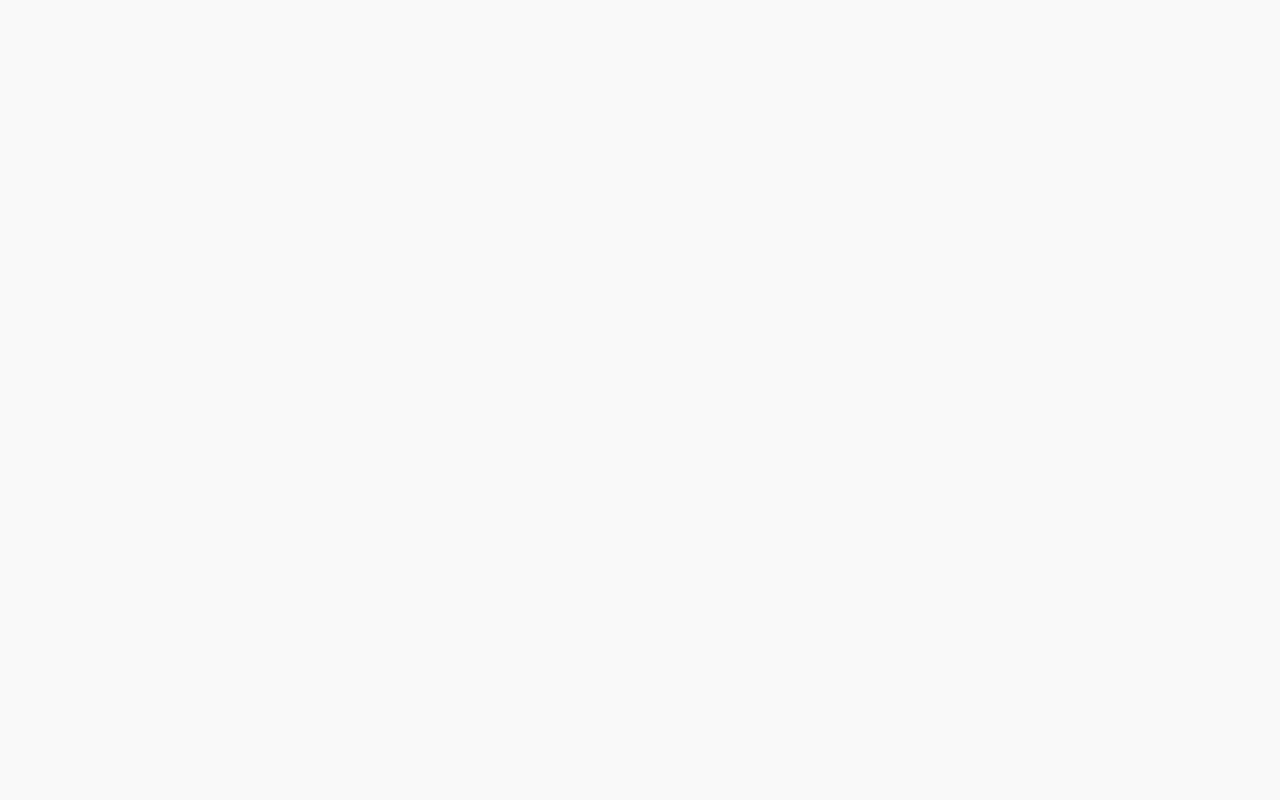
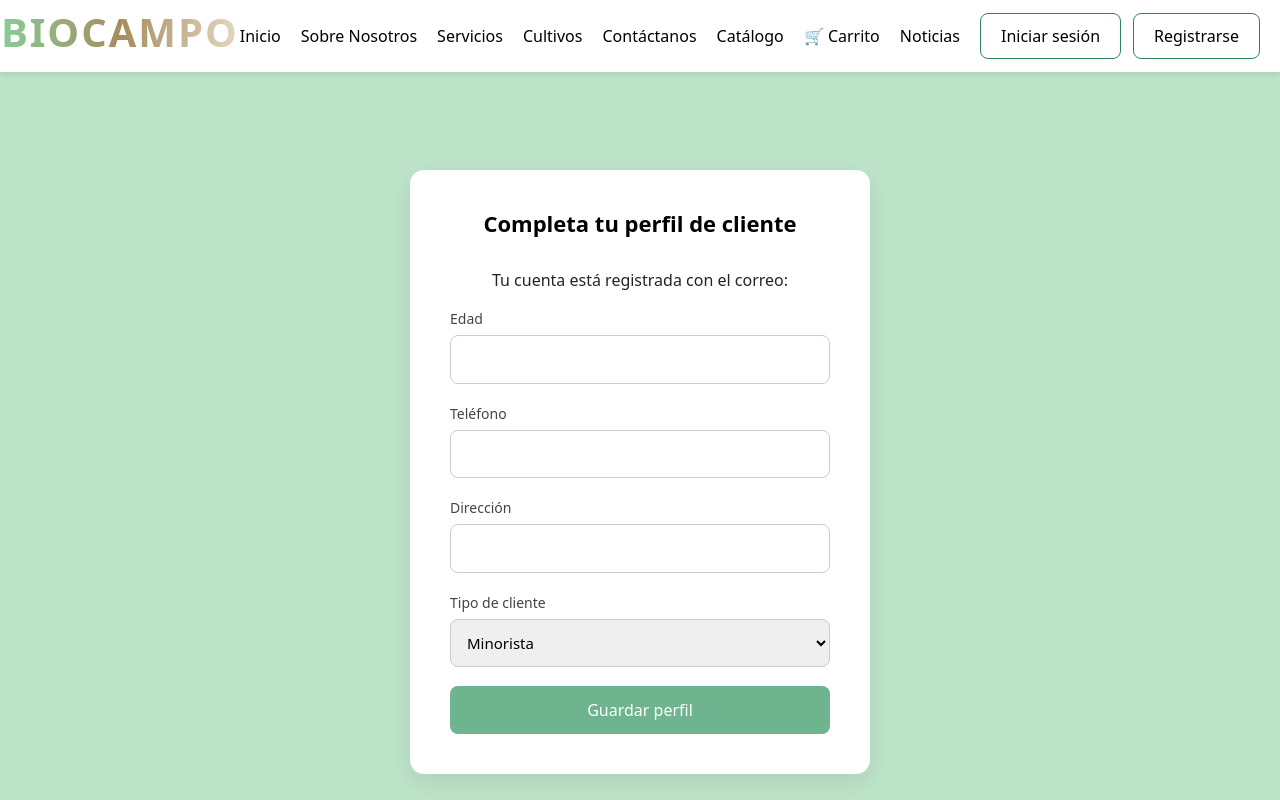
Before and after one commit to Cristian04-gif/Proyecto-Desarrollo-Web-Integrado, a React (Vite) app in the folder Frontend/: page /register-client in a window 1280 px wide. Before the commit this address had no page. Shown: the top 800 px of the page. Built offline with nearby package versions, Linux system fonts and the light colour scheme; what @mercadopago/sdk-react would draw is missing.

Commit message:
logica,diseño y estructura para el flujo de pago

```diff
--- a/Frontend/src/App.jsx
+++ b/Frontend/src/App.jsx
@@ -13,6 +13,7 @@ import Exploracion from './pages/tecnologia/Exploracion';
 import Sensores from './pages/tecnologia/Sensores';
 import Precision from './pages/tecnologia/Precision';
 import NewsPage from './pages/NewsPage';
+import RegisterClientPage from './pages/RegisterClientPage';
 
 import { CartProvider } from './pages/cartContext';
 
@@ -24,6 +25,7 @@ function App() {
           <Route path="/" element={<HomePage />} />
           <Route path="/login" element={<LoginPage />} />
           <Route path="/register" element={<RegisterPage />} />
+          <Route path="/register-client" element={<RegisterClientPage />} />
           <Route path="/catalogo" element={<CatalogPage />} />
           <Route path="/carrito" element={<CartPage />} />
           <Route path="/tecnologia/mapeo" element={<Mapeo />} />
--- a/Frontend/src/Components/MercadoPago.jsx
+++ b/Frontend/src/Components/MercadoPago.jsx
@@ -2,7 +2,7 @@ import React, { useEffect, useState } from 'react';
 import { initMercadoPago, Wallet } from '@mercadopago/sdk-react';
 import { crearPago } from '../Service/pago'
 
-initMercadoPago('APP_USR-f621e718-bb03-42f4-83c0-cc29dec0ffd6');
+initMercadoPago('APP_USR-04798869-a63e-489b-9884-027d4f456d8d');
 const App = () => {
     const [preferenceId, setPreferenceId] = useState('');
     const [error, setError] = useState('');
--- a/Frontend/src/Service/pago.js
+++ b/Frontend/src/Service/pago.js
@@ -1,18 +1,29 @@
-const API = "http://localhost:8080/api/pago"
-const email = localStorage.getItem("user")
-const token = localStorage.getItem("token")
+const API = "http://localhost:8080/api/pago";
+const token = localStorage.getItem("token");
+
 export async function crearPago(detailsSale) {
-    const detalles = JSON.parse(detailsSale)
-    const carrito = detalles.map(item => ({
-        product: { "productId": item.productId },
-        quantity: item.qty
-    }))
-    console.log(detalles)
-    const res = await fetch(API, {
-        method: 'POST',
-        headers: { "Content-Type": "application/json", Authorization: `Bearer ${token}` },
-        body: JSON.stringify({ email: email, details: carrito })
-    })
-    if (!res.ok) throw new Error("No se pudo hacer la coneccion con el API de pago")
-    return res.json();
+  const user = JSON.parse(localStorage.getItem("user"));
+  const email = user.email;
+
+  const detalles = JSON.parse(detailsSale);
+
+  const carrito = detalles.map(item => ({
+    product: { productId: item.productId },
+    quantity: item.qty,
+    subTotal: item.price * item.qty
+  }));
+
+  console.log("Payload enviado:", { email, details: carrito });
+
+  const res = await fetch(API, {
+    method: 'POST',
+    headers: {
+      "Content-Type": "application/json",
+      "Authorization": `Bearer ${token}`
+    },
+    body: JSON.stringify({ email, details: carrito })
+  });
+
+  if (!res.ok) throw new Error("No se pudo hacer la conexión con el API de pago");
+  return res.json();
 }
--- a/Frontend/src/pages/CartPage.jsx
+++ b/Frontend/src/pages/CartPage.jsx
@@ -1,16 +1,44 @@
 import { useCart } from '../services/useCart';
 import "../styles/cartStyles.css";
-import MercadoPago from '../components/MercadoPago'
+import MercadoPago from '../components/MercadoPago';
+import { getEmail } from '../services/authService';   // ✅ quitamos getRole
+import { customerService } from '../services/customerService';
+import { useState, useEffect } from 'react';
 
 export default function CartPage() {
   const { cartItems, removeItem, clearCart } = useCart();
+  const [isClient, setIsClient] = useState(false);
+  const [loading, setLoading] = useState(true);
 
   const total = cartItems.reduce((sum, item) => sum + item.price * item.qty, 0);
 
-  const handleCheckout = () => {
-    alert("Compra finalizada");
-    clearCart();
-  };
+  useEffect(() => {
+    async function checkClient() {
+      const email = getEmail();
+
+      console.log("Email obtenido:", email);
+
+      if (!email) {
+        setIsClient(false);
+        setLoading(false);
+        return;
+      }
+
+      try {
+        const { exists } = await customerService.existsByEmail(email);
+        console.log("¿Cliente existe?", exists);
+        setIsClient(exists);
+      } catch (err) {
+        console.error("Error verificando cliente:", err);
+        setIsClient(false);
+      } finally {
+        setLoading(false);
+      }
+    }
+    checkClient();
+  }, []);
+
+  console.log("Render -> isClient:", isClient, "loading:", loading);
 
   return (
     <div className="cart-page">
@@ -51,8 +79,28 @@ export default function CartPage() {
 
           <div className="cart-summary">
             <div className="cart-actions">
-              <button className="cart-clear-btn" onClick={clearCart}>Vaciar carrito</button>
-              <MercadoPago></MercadoPago>
+              <button className="cart-clear-btn" onClick={clearCart}>
+                Vaciar carrito
+              </button>
+
+              {/* Mostrar MercadoPago solo si es cliente */}
+              {loading ? (
+                <p>Cargando validación...</p>
+              ) : isClient ? (
+                <MercadoPago />
+              ) : (
+                <>
+                  <p className="warning">
+                    Debes completar tu perfil de cliente para pagar
+                  </p>
+                  <button
+                    className="cart-register-btn"
+                    onClick={() => window.location.href = "/register-client"}
+                  >
+                    Completar perfil de cliente
+                  </button>
+                </>
+              )}
             </div>
             <div className="cart-total">
               Total: S/ {total.toFixed(2)}
--- /dev/null
+++ b/Frontend/src/pages/RegisterClientPage.jsx
@@ -0,0 +1,118 @@
+import React, { useState } from "react";
+import { getEmail } from "../services/authService";
+import { customerService } from "../services/customerService";
+import "../styles/registerClient.css";
+
+export default function RegisterClientPage() {
+  const email = getEmail();
+  const [form, setForm] = useState({
+    edad: "",
+    telefono: "",
+    direccion: "",
+    tipo: "MINORISTA",
+  });
+  const [message, setMessage] = useState("");
+
+  const handleChange = (e) => {
+    const { name, value } = e.target;
+    setForm({ ...form, [name]: value });
+  };
+
+  const handleSubmit = async (e) => {
+    e.preventDefault();
+    try {
+      // ✅ enviar el objeto con "user.email"
+      await customerService.createCustomer({
+        age: form.edad,
+        phone: form.telefono,
+        address: form.direccion,
+        type: form.tipo,
+        user: { email }
+      });
+
+      setMessage("Perfil de cliente creado correctamente. Ahora puedes comprar.");
+      setTimeout(() => {
+        window.location.href = "/carrito"; // usa la ruta definida en App.jsx
+      }, 2000);
+    } catch (err) {
+      console.error(err);
+      setMessage("Error al crear perfil de cliente. Intenta de nuevo.");
+    }
+  };
+
+  return (
+    <div className="register-client-wrapper">
+      <div className="register-client-box">
+        <h2 className="register-client-title">Completa tu perfil de cliente</h2>
+        <p>Tu cuenta está registrada con el correo: <strong>{email}</strong></p>
+
+        <form onSubmit={handleSubmit} className="register-client-form">
+          <div className="register-client-field">
+            <label className="register-client-label">Edad</label>
+            <input
+              type="number"
+              name="edad"
+              className="register-client-input"
+              value={form.edad}
+              onChange={handleChange}
+              required
+            />
+          </div>
+
+          <div className="register-client-field">
+            <label className="register-client-label">Teléfono</label>
+            <input
+              type="tel"
+              name="telefono"
+              className="register-client-input"
+              value={form.telefono}
+              onChange={handleChange}
+              required
+            />
+          </div>
+
+          <div className="register-client-field">
+            <label className="register-client-label">Dirección</label>
+            <input
+              type="text"
+              name="direccion"
+              className="register-client-input"
+              value={form.direccion}
+              onChange={handleChange}
+              required
+            />
+          </div>
+
+          <div className="register-client-field">
+            <label className="register-client-label">Tipo de cliente</label>
+            <select
+              name="tipo"
+              className="register-client-select"
+              value={form.tipo}
+              onChange={handleChange}
+            >
+              <option value="MINORISTA">Minorista</option>
+              <option value="MAYORISTA">Mayorista</option>
+            </select>
+          </div>
+
+          <button type="submit" className="register-client-button">
+            Guardar perfil
+          </button>
+        </form>
+
+        {message && (
+          <p
+            className={`register-client-message ${
+              message.includes("Error")
+                ? "register-client-error"
+                : "register-client-success"
+            }`}
+          >
+            {message}
+          </p>
+        )}
+      </div>
+    </div>
+  );
+}
--- a/Frontend/src/services/authService.js
+++ b/Frontend/src/services/authService.js
@@ -28,21 +28,27 @@ async function handleResponse(res, defaultMsg) {
 
 // ==================== AUTH ====================
 export async function login(correo, contraseña) {
-  //const params = new URLSearchParams({ email, contraseña });
   const res = await fetch(`${API_URL}/login`, {
-    method: 'POST', headers: {
-      'Content-Type': 'application/json'
-    }, body: JSON.stringify({ email: correo, password: contraseña })
+    method: 'POST',
+    headers: { 'Content-Type': 'application/json' },
+    body: JSON.stringify({ email: correo, password: contraseña })
   });
+
   if (!res.ok) throw new Error('Credenciales inválidas');
-  return await res.json().then(data => {
-    if (data.token && data.email) {
-      localStorage.setItem('token', data.token);
-      localStorage.setItem("user", data.email)
-      window.location.href = 'http://localhost:5173/';
-    }
-  });
+
+  const data = await res.json();
+  console.log("Respuesta del backend:", data);
+
+  if (data.token && data.email) {
+    localStorage.setItem('token', data.token);
+    localStorage.setItem("user", JSON.stringify({
+      email: data.email
+    }));
+  }
+
+  return data;
 }
+
 
 export async function register(formData) {
   const res = await fetch(`${API_URL}/register`, {
@@ -561,4 +567,10 @@ export function isLoggedIn() {
 // Cerrar sesión
 export function logout() {
   localStorage.removeItem('token');
+  localStorage.removeItem('user');
 }
+
+export function getEmail() {
+  const user = JSON.parse(localStorage.getItem('user'));
+  return user?.email || null;
+}
--- /dev/null
+++ b/Frontend/src/services/customerService.js
@@ -0,0 +1,58 @@
+const BASE = 'http://localhost:8080/api/customer';
+
+export const customerService = {
+  // ✅ Verifica si existe un cliente por email
+  async existsByEmail(email) {
+    try {
+      const token = localStorage.getItem("token");
+
+      const res = await fetch(`${BASE}/user/${encodeURIComponent(email)}`, {
+        method: "GET",
+        headers: {
+          "Content-Type": "application/json",
+          "Authorization": `Bearer ${token}` // ✅ obligatorio para evitar 403
+        }
+      });
+
+      if (!res.ok) {
+        console.warn("Error en existsByEmail:", res.status, res.statusText);
+        return { exists: false };
+      }
+
+      const data = await res.json();
+      console.log("Respuesta completa del backend:", data);
+
+      // valida con customerId (porque tu clase Customer usa ese nombre)
+      return { exists: !!data && !!data.customerId };
+    } catch (err) {
+      console.error("Error en existsByEmail:", err);
+      return { exists: false };
+    }
+  },
+
+  // ✅ Crea un nuevo cliente
+  async createCustomer(payload) {
+    try {
+      const token = localStorage.getItem("token");
+
+      const res = await fetch(`${BASE}/register`, {
+        method: 'POST',
+        headers: {
+          "Content-Type": "application/json",
+          "Authorization": `Bearer ${token}`
+        },
+        body: JSON.stringify(payload)
+      });
+
+      if (!res.ok) {
+        console.warn("Error en createCustomer:", res.status, res.statusText);
+        throw new Error('Error al guardar el cliente');
+      }
+
+      return await res.json();
+    } catch (err) {
+      console.error("Error en createCustomer:", err);
+      throw err;
+    }
+  }
+};
--- a/Frontend/src/styles/cartStyles.css
+++ b/Frontend/src/styles/cartStyles.css
@@ -191,3 +191,19 @@
 .cart-checkout-btn:hover {
   background: #1b5e20;
 }
+.cart-register-btn {
+  background-color: #6eb48f;
+  color: white;
+  border: none;
+  padding: 10px 16px;
+  border-radius: 8px;
+  font-size: 15px;
+  font-weight: 500;
+  cursor: pointer;
+  margin-top: 10px;
+  transition: background-color 0.3s ease;
+}
+
+.cart-register-btn:hover {
+  background-color: #1b5e20;
+}
--- /dev/null
+++ b/Frontend/src/styles/registerClient.css
@@ -0,0 +1,106 @@
+/* Fondo general */
+body {
+  margin: 0;
+  font-family: 'Segoe UI', sans-serif;
+  background-color: #e6f4e6;
+}
+
+/* Contenedor centrado */
+.register-client-wrapper {
+  display: flex;
+  justify-content: center;
+  align-items: center;
+  min-height: 100vh;
+  padding: 1rem;
+  background-color: #bde3c8;
+  box-sizing: border-box;
+}
+
+/* Tarjeta de registro cliente */
+.register-client-box {
+  background-color: #fff;
+  padding: 2.5rem;
+  border-radius: 14px;
+  box-shadow: 0 8px 24px rgba(0, 0, 0, 0.08);
+  max-width: 460px;
+  width: 100%;
+  text-align: center;
+}
+
+/* Título */
+.register-client-title {
+  font-size: 22px;
+  font-weight: 600;
+  color: #000000;
+  margin-bottom: 2rem;
+}
+
+/* Campo individual */
+.register-client-field {
+  margin-bottom: 1.2rem;
+  text-align: left;
+}
+
+/* Etiquetas */
+.register-client-label {
+  display: block;
+  margin-bottom: 6px;
+  font-weight: 500;
+  color: #444;
+  font-size: 14px;
+}
+
+/* Inputs */
+.register-client-input,
+.register-client-select {
+  width: 100%;
+  padding: 12px;
+  border: 1px solid #ccc;
+  border-radius: 8px;
+  font-size: 15px;
+  transition: border-color 0.3s ease, box-shadow 0.3s ease;
+}
+
+.register-client-input:focus,
+.register-client-select:focus {
+  border-color: #000000;
+  box-shadow: 0 0 0 3px rgba(15, 17, 15, 0.2);
+  outline: none;
+}
+
+/* Botón principal */
+.register-client-button {
+  background-color: #6eb48f;
+  color: white;
+  border: none;
+  padding: 12px;
+  width: 100%;
+  border-radius: 8px;
+  font-size: 16px;
+  font-weight: 500;
+  cursor: pointer;
+  transition: background-color 0.3s ease;
+}
+
+.register-client-button:hover {
+  background-color: #1b5e20;
+}
+
+/* Mensajes */
+.register-client-message {
+  margin-top: 1rem;
+  font-size: 14px;
+  padding: 10px;
+  border-radius: 6px;
+  text-align: center;
+}
+
+.register-client-success {
+  background-color: #e8f5e9;
+  color: #2e7d32;
+}
+
+.register-client-error {
+  background-color: #fdecea;
+  color: #b71c1c;
+}
```
Also changed, not shown: 1 other file (tests, documents, lock files or other folders).
